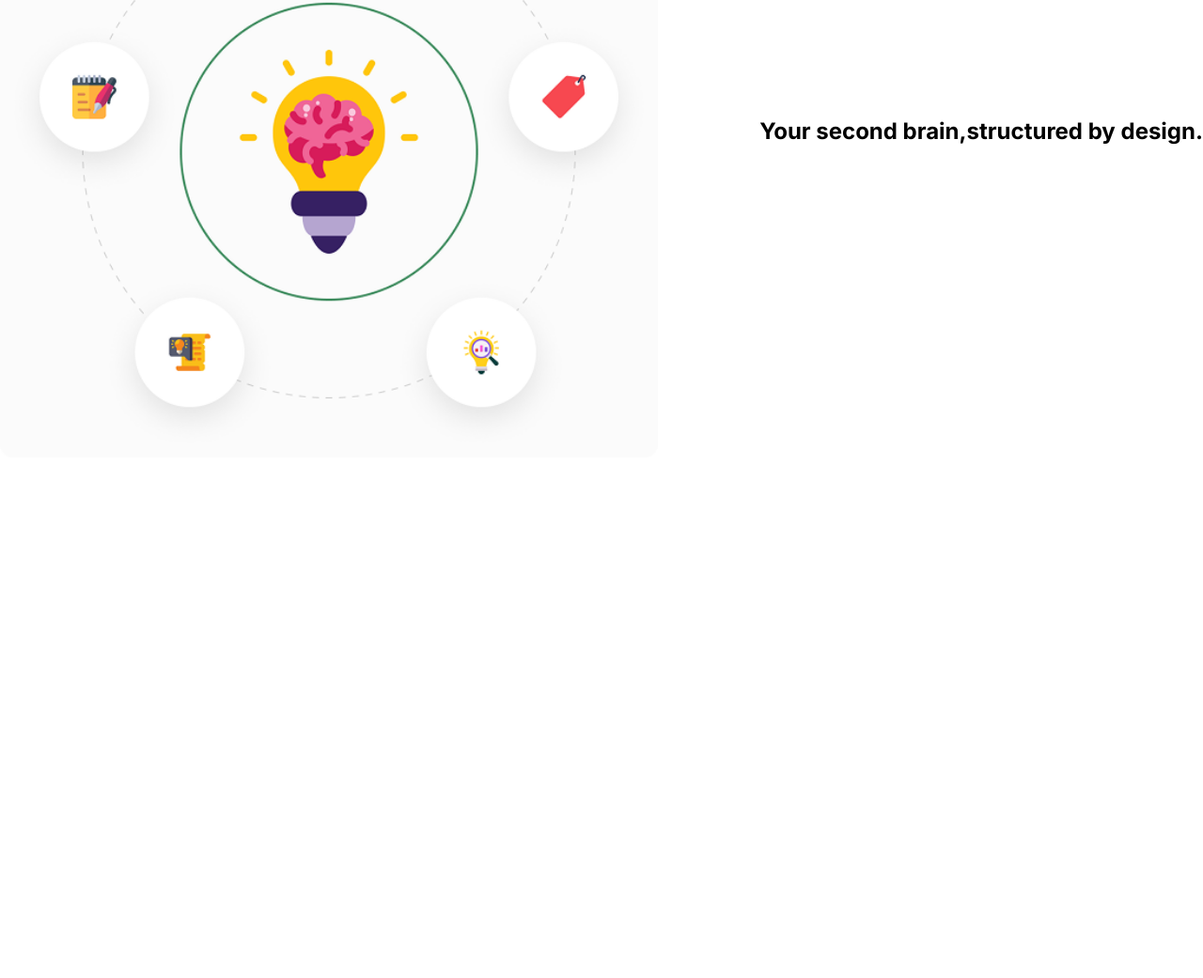
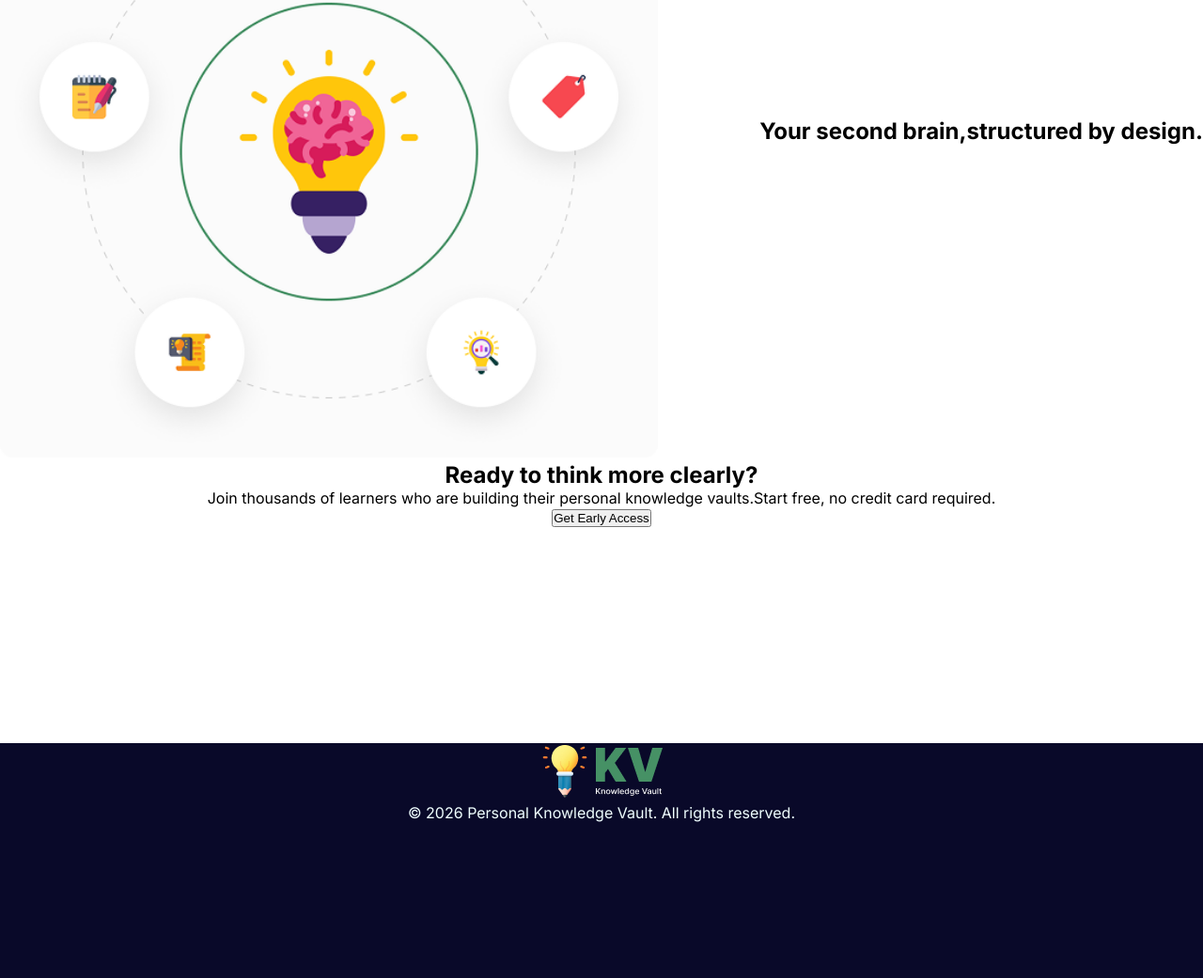
Before and after one commit to almas72512-dev/assignment1, a plain HTML site: page index.html in a window 1280 px wide. Shown: the part 1550-2591 px from the top of the page at 94% size. Before the commit the page ends 2041 px from the top, so only its background shows below. Drawn offline with Linux system fonts and the light colour scheme.

Commit message:
added last 2 section and footer

```diff
--- a/Style/styles.css
+++ b/Style/styles.css
@@ -141,3 +141,14 @@ text-align: center;
     justify-content: space-between;
     align-items: center;
 }
+
+.sec3{
+    height: 300px;
+    align-items: center;
+    text-align: center;
+}
+footer{
+    background-color: rgb(9, 9, 41);
+    height: 250px;
+    text-align: center;
+}
--- a/index.html
+++ b/index.html
@@ -73,6 +73,17 @@
                 </div>
             </div>
         </section>
+        <section class="sec3">
+            <h2>Ready to think more clearly?</h2>
+            <p>Join thousands of learners who are building their personal knowledge vaults.Start free, no credit card required.</p>
+            <button>Get Early Access</button>
+        </section>
     </main>
+    <footer>
+        <div>
+            <img src="./assets/logo-footer.png" alt="">
+        </div>
+        <p style="color: azure;">© 2026 Personal Knowledge Vault. All rights reserved.</p>
+    </footer>
 </body>
 </html>
```
